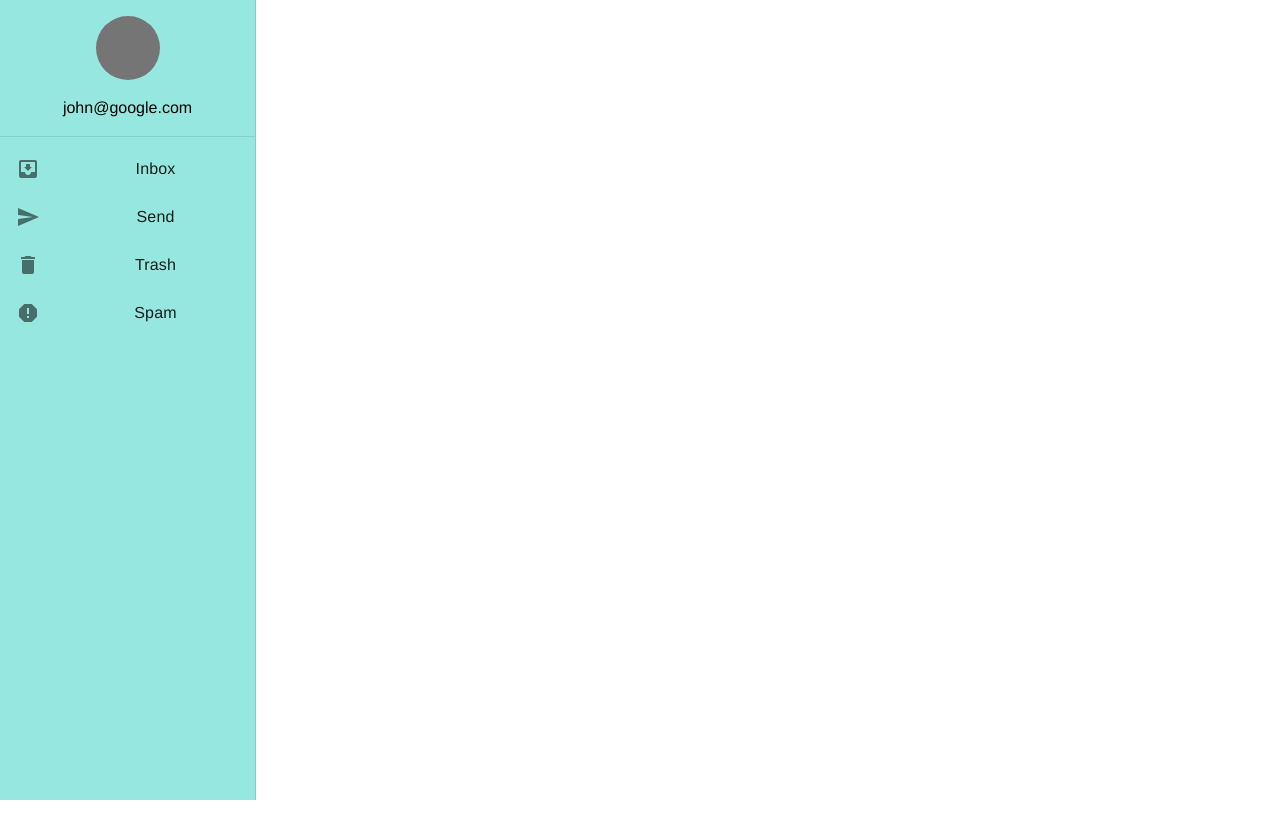
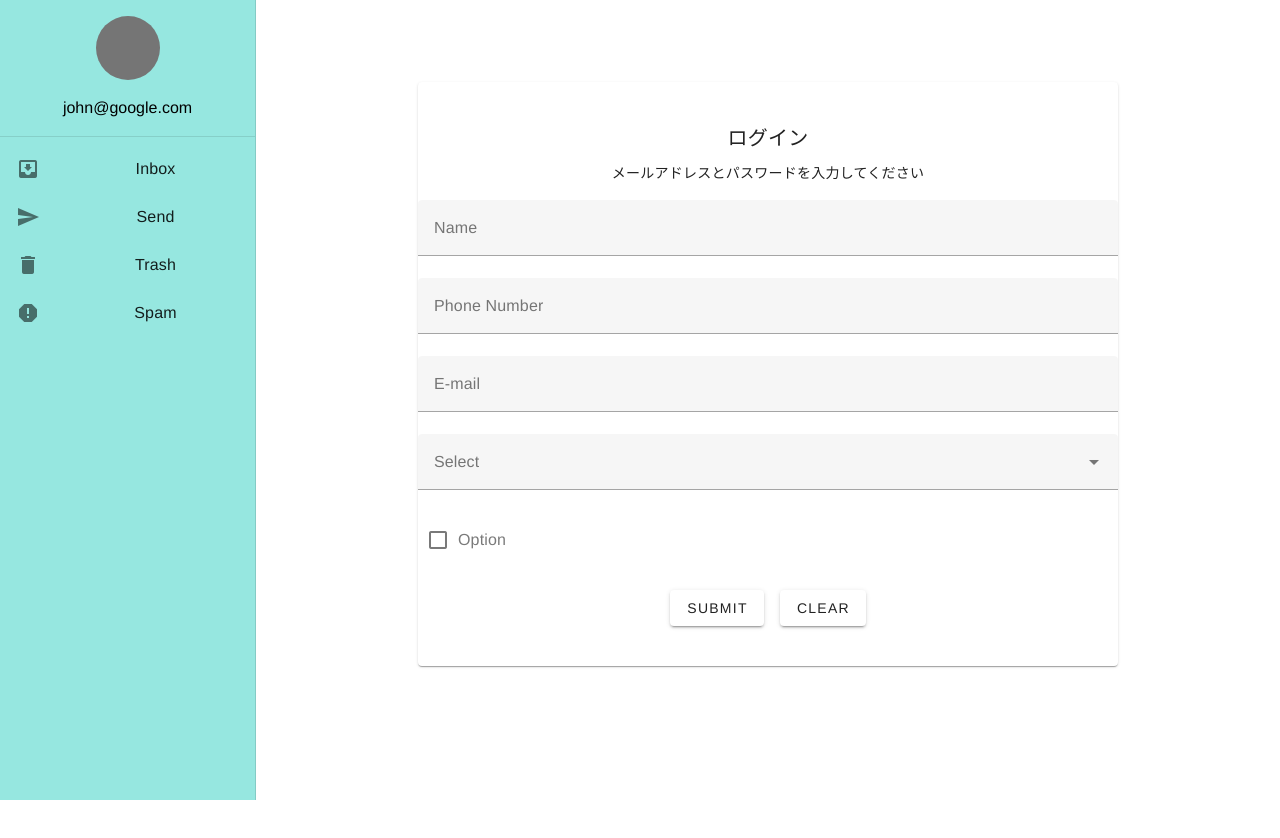
Before and after one commit to shintaro2480/VuetifyChatApp, a Vue app: page /login in a window 1280 px wide. Shown: the top 838 px of the page. Before the commit the page ends 800 px from the top, so only its background shows below. Built offline with nearby package versions, Linux system fonts and the light colour scheme.

Commit message:
video in the 15

```diff
--- a/package.json
+++ b/package.json
@@ -11,6 +11,7 @@
     "@mdi/font": "^7.4.47",
     "core-js": "^3.8.3",
     "firebase": "^10.13.1",
+    "vee-validate": "^4.13.2",
     "vue": "^3.2.13",
     "vue-router": "^4.0.3",
     "vuetify": "^3.7.1"
--- a/src/App.vue
+++ b/src/App.vue
@@ -1,61 +1,28 @@
 <template>
-  <nav>
-    <!-- <router-link to="/">Home</router-link> |
-    <router-link to="/about">About</router-link> -->
-  </nav>
-  <v-app>
-    <v-navigation-drawer v-model="drawer">
-      <v-sheet
-        class="pa-4"
-        color="grey-lighten-4"
-      >
-        <v-avatar
-          class="mb-4"
-          color="grey-darken-1"
-          size="64"
-        ></v-avatar>
+<SidebarComponent/>
 
-        <div>john@google.com</div>
-      </v-sheet>
-
-      <v-divider></v-divider>
-
-      <v-list>
-        <v-list-item
-          v-for="[icon, text, to] in links"
-          :key="icon"
-          :prepend-icon="icon"
-          :title="text"
-          :to="to"
-          link
-        ></v-list-item>
-      </v-list>
-    </v-navigation-drawer>
-
-    <v-main>
-      <v-container
-          class="py-8 px-6"
-          fluid
-        >
-        <router-view/>
-      </v-container>
-    </v-main>
-  </v-app>
 </template>
 
 
 <script setup>
-  import { ref } from 'vue'
-  import '@mdi/font/css/materialdesignicons.css'
 
-  const links = [
-    ['mdi-inbox-arrow-down', 'Inbox', '/'],
-    ['mdi-send', 'Send', '/about'],
-    ['mdi-delete', 'Trash', '/about'],
-    ['mdi-alert-octagon', 'Spam', '/about'],
-  ]
+import SidebarComponent from '@/components/layouts/SidebarComponent'
 
-  const drawer = ref(null)
+
+
+  // import { ref } from 'vue'
+  // import '@mdi/font/css/materialdesignicons.css'
+
+  // const links = [
+  //   ['mdi-inbox-arrow-down', 'Inbox', '/'],
+  //   ['mdi-send', 'Send', '/about'],
+  //   ['mdi-delete', 'Trash', '/about'],
+  //   ['mdi-alert-octagon', 'Spam', '/about'],
+  // ]
+
+  // const drawer = ref(null)
+
+
 </script>
 
 
--- /dev/null
+++ b/src/components/layouts/SidebarComponent.vue
@@ -0,0 +1,54 @@
+<template>
+<v-app>
+    <v-navigation-drawer v-model="drawer">
+      <v-sheet
+        class="pa-4"
+        color="grey-lighten-4"
+      >
+        <v-avatar
+          class="mb-4"
+          color="grey-darken-1"
+          size="64"
+        ></v-avatar>
+
+        <div>john@google.com</div>
+      </v-sheet>
+
+      <v-divider></v-divider>
+
+      <v-list>
+        <v-list-item
+          v-for="[icon, text, to] in links"
+          :key="icon"
+          :prepend-icon="icon"
+          :title="text"
+          :to="to"
+          link
+        ></v-list-item>
+      </v-list>
+    </v-navigation-drawer>
+
+    <v-main>
+      <v-container
+          class="py-8 px-6"
+          fluid
+        >
+        <router-view/>
+      </v-container>
+    </v-main>
+  </v-app>
+</template>
+
+<script setup>
+  import { ref } from 'vue'
+  import '@mdi/font/css/materialdesignicons.css'
+
+  const links = [
+    ['mdi-inbox-arrow-down', 'Inbox', '/'],
+    ['mdi-send', 'Send', '/about'],
+    ['mdi-delete', 'Trash', '/about'],
+    ['mdi-alert-octagon', 'Spam', '/about'],
+  ]
+
+  const drawer = ref(null)
+</script>
--- a/src/router/index.js
+++ b/src/router/index.js
@@ -2,6 +2,8 @@ import { createRouter, createWebHistory } from 'vue-router'
 //import HomeView from '../views/HomeView.vue'
 import UserList from '../views/UserList.vue'
 import ChatBoard from '../views/ChatBoard.vue'
+import LoginView from '../views/LoginView.vue'
+import SignUp from '../views/SignUp.vue'
 
 const routes = [
   {
@@ -20,10 +22,16 @@ const routes = [
   {
     path: '/chat',
     name: 'ChatBoard',
-    // route level code-splitting
-    // this generates a separate chunk (about.[hash].js) for this route
-    // which is lazy-loaded when the route is visited.
     component: ChatBoard
+  },
+  {
+    path: '/login',
+    name: 'Login',
+    component: LoginView
+  },{
+    path: '/signup',
+    name: 'SignUp',
+    component: SignUp
   }
 ]
 
--- a/src/views/ChatBoard.vue
+++ b/src/views/ChatBoard.vue
@@ -1,5 +1,5 @@
 <template>
-        <p>{{ JSON.stringify(chatList, null, 2) }}</p>
+
     <v-app>
         <v-main>
             <v-container
@@ -144,4 +144,8 @@ export default {
     margin: 5px;
   }
 
+.message{
+    text-align: left;
+}
+
 </style>
--- /dev/null
+++ b/src/views/LoginView.vue
@@ -0,0 +1,120 @@
+<template>
+    <v-app>
+        <v-card class="login-card" title="ログイン" text="メールアドレスとパスワードを入力してください">
+            <form @submit.prevent="submit">
+                <v-text-field
+                v-model="name.value.value"
+                :counter="10"
+                :error-messages="name.errorMessage.value"
+                label="Name"
+                ></v-text-field>
+
+                <v-text-field
+                v-model="phone.value.value"
+                :counter="7"
+                :error-messages="phone.errorMessage.value"
+                label="Phone Number"
+                ></v-text-field>
+
+                <v-text-field
+                v-model="email.value.value"
+                :error-messages="email.errorMessage.value"
+                label="E-mail"
+                ></v-text-field>
+
+                <v-select
+                v-model="select.value.value"
+                :error-messages="select.errorMessage.value"
+                :items="items"
+                label="Select"
+                ></v-select>
+
+                <v-checkbox
+                v-model="checkbox.value.value"
+                :error-messages="checkbox.errorMessage.value"
+                label="Option"
+                type="checkbox"
+                value="1"
+                ></v-checkbox>
+
+                <v-btn
+                class="me-4"
+                type="submit"
+                >
+                submit
+                </v-btn>
+
+                <v-btn @click="handleReset">
+                clear
+                </v-btn>
+            </form>
+        </v-card>
+    </v-app>
+</template>
+
+
+<script setup>
+  import { ref } from 'vue'
+  import { useField, useForm } from 'vee-validate'
+  //import * as yup from 'yup';
+
+  const { handleSubmit, handleReset } = useForm({
+    validationSchema: {
+      name (value) {
+        if (value?.length >= 2) return true
+
+        return '名前は少なくとも２文字以上必要です'
+      },
+      phone (value) {
+        if (/^[0-9-]{7,}$/.test(value)) return true
+
+        return 'Phone number needs to be at least 7 digits.'
+      },
+      email (value) {
+        if (/^[a-z.-]+@[a-z.-]+\.[a-z]+$/i.test(value)) return true
+
+        return 'Must be a valid e-mail.'
+      },
+      select (value) {
+        if (value) return true
+
+        return 'Select an item.'
+      },
+      checkbox (value) {
+        if (value === '1') return true
+
+        return 'Must be checked.'
+      },
+    },
+  })
+  const name = useField('name')
+  const phone = useField('phone')
+  const email = useField('email')
+  const select = useField('select')
+  const checkbox = useField('checkbox')
+
+  const items = ref([
+    'Item 1',
+    'Item 2',
+    'Item 3',
+    'Item 4',
+  ])
+
+  const submit = handleSubmit(values => {
+    alert(JSON.stringify(values, null, 2))
+  })
+</script>
+
+<style scoped>
+.login-card{
+    width: 700px;
+    padding: 30px 0px 40px 0;
+    margin: 0 auto;
+    margin-top: 50px;
+}
+
+.mt-4{
+    margin:5px;
+}
+
+</style>
--- /dev/null
+++ b/src/views/SignUp.vue
@@ -0,0 +1,85 @@
+<template>
+    <v-app>
+        <v-card class="login-card" title="新規登録" text="メールアドレスとパスワードを入力してください">
+            <form @submit.prevent="submit">
+                <v-text-field
+                v-model="name.value.value"
+                :counter="10"
+                :error-messages="name.errorMessage.value"
+                label="名前"
+                ></v-text-field>
+
+                <v-text-field
+                v-model="email.value.value"
+                :error-messages="email.errorMessage.value"
+                label="E-mail"
+                ></v-text-field>
+
+                <v-text-field
+                v-model="email.value.value"
+                :error-messages="email.errorMessage.value"
+                label="パスワード"
+                ></v-text-field>
+
+
+                <v-btn
+                color="success"
+                class="me-4"
+                type="submit"
+                >
+                新規登録
+                </v-btn>
+
+                <v-btn @click="handleReset">
+                クリア
+                </v-btn>
+            </form>
+        </v-card>
+    </v-app>
+</template>
+
+
+<script setup>
+//  import { ref } from 'vue'
+  import { useField, useForm } from 'vee-validate'
+  //import * as yup from 'yup';
+
+  const { handleSubmit, handleReset } = useForm({
+    validationSchema: {
+      name (value) {
+        if (value?.length >= 2) return true
+
+        return '名前は少なくとも２文字以上必要です'
+      },
+      email (value) {
+        if (/^[a-z.-]+@[a-z.-]+\.[a-z]+$/i.test(value)) return true
+
+        return 'Must be a valid e-mail.'
+      }
+    },
+  })
+  const name = useField('name')
+//  const phone = useField('phone')
+  const email = useField('email')
+//  const select = useField('select')
+
+
+
+  const submit = handleSubmit(values => {
+    alert(JSON.stringify(values, null, 2))
+  })
+</script>
+
+<style scoped>
+.login-card{
+    width: 700px;
+    padding: 30px 0px 40px 0;
+    margin: 0 auto;
+    margin-top: 50px;
+}
+
+.mt-4{
+    margin:5px;
+}
+
+</style>
```
Also changed, not shown: 1 other file (tests, documents, lock files or other folders).
